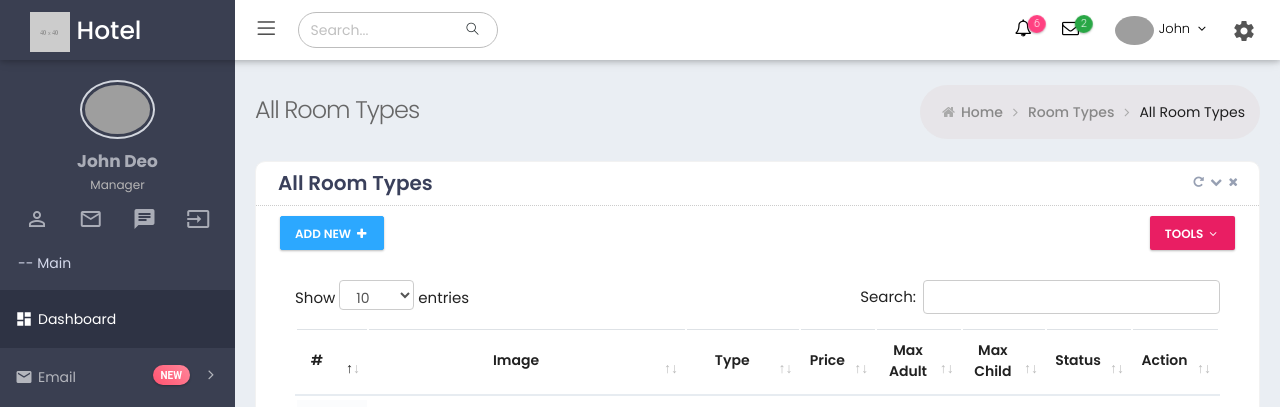
After one commit to susleo/hotel, a Laravel app: page /room_type in a window 1280 px wide. The commit adds this page. Shown: the top 407 px of the page. Run offline with Laravel 8, Linux system fonts and the light colour scheme; data comes from the database, SQL or seed files in the repository; lists and menus that the app fills with data are empty; grey boxes are pictures that could not be loaded.

Commit message:
I don't Know

```diff
--- /dev/null
+++ b/app/Http/Controllers/RoomTypeController.php
@@ -0,0 +1,112 @@
+<?php
+
+namespace App\Http\Controllers;
+
+use App\Http\Requests\RoomType\CreateRoomTypeRequest;
+use App\Image;
+use App\RoomType;
+use Illuminate\Http\Request;
+
+class RoomTypeController extends Controller
+{
+    /**
+     * Display a listing of the resource.
+     *
+     * @return \Illuminate\Http\Response
+     */
+    public function index()
+    {
+        //
+        return view('backend.room_type.index')
+            ->with('room_types',RoomType::all());
+    }
+
+    /**
+     * Show the form for creating a new resource.
+     *
+     * @return \Illuminate\Http\Response
+     */
+    public function create()
+    {
+        //
+        return view('backend.room_type.add');
+    }
+
+    /**
+     * Store a newly created resource in storage.
+     *
+     * @param  \Illuminate\Http\Request  $request
+     * @return \Illuminate\Http\Response
+     */
+    public function store(CreateRoomTypeRequest $request)
+    {
+        //
+          $data = [
+              'room_type'=>$request->room_type,
+              'description'=>$request->description,
+              'max_adults'=>$request->max_adults,
+              'max_children'=>$request->max_children,
+              'price'=>$request->price,
+              'status'=>true,
+          ];
+
+           $room_type =  RoomType::create($data);
+
+        if ($image = $request->file('image')) {
+            foreach ($image as $files) {
+                $destinationPath = public_path('storage/images/room_types'); // upload path
+                $profileImage = date('YmdHis') . "." . $files->getClientOriginalExtension();
+                $files->move($destinationPath, $profileImage);
+                $insert[]['image'] = "$profileImage";
+            }
+        }
+
+        $check = $room_type->Image::insert($insert);
+
+    }
+
+    /**
+     * Display the specified resource.
+     *
+     * @param  int  $id
+     * @return \Illuminate\Http\Response
+     */
+    public function show($id)
+    {
+        //
+    }
+
+    /**
+     * Show the form for editing the specified resource.
+     *
+     * @param  int  $id
+     * @return \Illuminate\Http\Response
+     */
+    public function edit($id)
+    {
+        //
+    }
+
+    /**
+     * Update the specified resource in storage.
+     *
+     * @param  \Illuminate\Http\Request  $request
+     * @param  int  $id
+     * @return \Illuminate\Http\Response
+     */
+    public function update(Request $request, $id)
+    {
+        //
+    }
+
+    /**
+     * Remove the specified resource from storage.
+     *
+     * @param  int  $id
+     * @return \Illuminate\Http\Response
+     */
+    public function destroy($id)
+    {
+        //
+    }
+}
--- /dev/null
+++ b/app/Image.php
@@ -0,0 +1,14 @@
+<?php
+
+namespace App;
+
+use Illuminate\Database\Eloquent\Model;
+
+class Image extends Model
+{
+    //
+    public function RoomType(){
+
+        return $this->belongsTo(RoomType::class,'room_type_id');
+    }
+}
--- /dev/null
+++ b/app/RoomType.php
@@ -0,0 +1,18 @@
+<?php
+
+namespace App;
+
+use Illuminate\Database\Eloquent\Model;
+
+class RoomType extends Model
+{
+    //
+
+    protected $guarded = [];
+
+    public function images(){
+
+        return $this->hasMany(Image::class);
+    }
+
+}
--- a/database/seeds/DatabaseSeeder.php
+++ b/database/seeds/DatabaseSeeder.php
@@ -1,6 +1,7 @@
 <?php
 
 use App\Guest;
+use App\Image;
 use Illuminate\Database\Seeder;
 
 class DatabaseSeeder extends Seeder
@@ -15,6 +16,10 @@ class DatabaseSeeder extends Seeder
         // $this->call(UserSeeder::class);
 //  $guests = factory(App\Guest::class,10)->make();
         factory(App\Guest::class, 15)->create();
+        factory(App\RoomType::class, 5)->create();
+        factory(App\Image::class, 5)->create();
+        factory(App\Room::class, 20)->create();
+
 //        $users = factory(App\User::class, 3)->make();
     }
 }
--- a/public/backend/assets/plugins/dropzone/dropzone-call.js
+++ b/public/backend/assets/plugins/dropzone/dropzone-call.js
@@ -3,7 +3,7 @@
    $(document).ready(function () {
         $("#id_dropzone").dropzone({
             maxFiles: 2000,
-            url: "/ajax_file_upload_handler/",
+            url: "ajax_file_upload_handler/",
             success: function (file, response) {
                 console.log(response);
             }
--- a/resources/views/backend/inc/footer.blade.php
+++ b/resources/views/backend/inc/footer.blade.php
@@ -26,10 +26,8 @@
 <script src="{{asset('backend/assets/plugins/material/material.min.js')}}"></script>
 <!-- animation -->
 <script src="{{asset('backend/assets/js/pages/ui/animations.js')}}" ></script>
-<!-- morris chart -->
-<script src="{{asset('backend/assets/plugins/morris/morris.min.js')}}" ></script>
-<script src="{{asset('backend/assets/plugins/morris/raphael-min.js')}}" ></script>
-<script src="{{asset('backend/assets/js/pages/chart/morris/morris_home_data.js')}}" ></script>
+
+
 <!-- end js include path -->
 
 <!-- specific page js -->
--- a/resources/views/backend/inc/sidebar.blade.php
+++ b/resources/views/backend/inc/sidebar.blade.php
@@ -37,25 +37,11 @@
                     <span>-- Main</span>
                 </li>
                 <li class="nav-item start active">
-                    <a href="#" class="nav-link nav-toggle">
+                    <a href="{{route('adminhome')}}" class="nav-link nav-toggle">
                         <i class="material-icons">dashboard</i>
                         <span class="title">Dashboard</span>
                         <span class="selected"></span>
-                        <span class="arrow open"></span>
                     </a>
-                    <ul class="sub-menu">
-                        <li class="nav-item active">
-                            <a href="index.html" class="nav-link ">
-                                <span class="title">Dashboard 1</span>
-                                <span class="selected"></span>
-                            </a>
-                        </li>
-                        <li class="nav-item ">
-                            <a href="dashboard2.html" class="nav-link ">
-                                <span class="title">Dashboard 2</span>
-                            </a>
-                        </li>
-                    </ul>
                 </li>
                 <li class="nav-item">
                     <a href="#" class="nav-link nav-toggle">
@@ -109,18 +95,18 @@
                 <li class="nav-item">
                     <a href="#" class="nav-link nav-toggle">
                         <i class="material-icons">vpn_key</i>
-                        <span class="title">Rooms</span>
+                        <span class="title">Rooms Type</span>
                         <span class="arrow"></span>
                     </a>
                     <ul class="sub-menu">
                         <li class="nav-item">
-                            <a href="add_room.html" class="nav-link ">
-                                <span class="title">Add Room Details</span>
+                            <a href="{{route('room_type.index')}}" class="nav-link ">
+                                <span class="title">View All Rooms Type</span>
                             </a>
                         </li>
                         <li class="nav-item">
-                            <a href="all_rooms.html" class="nav-link ">
-                                <span class="title">View All Rooms</span>
+                            <a href="{{route('room_type.create')}}" class="nav-link ">
+                                <span class="title">Add Room Type</span>
                             </a>
                         </li>
                         <li class="nav-item">
--- a/resources/views/backend/inc/top_link.blade.php
+++ b/resources/views/backend/inc/top_link.blade.php
@@ -14,8 +14,7 @@
     <!--bootstrap -->
     <link href="{{asset('backend/assets/plugins/bootstrap/css/bootstrap.min.css')}}" rel="stylesheet" type="text/css" />
     <link href="{{asset('backend/assets/plugins/summernote/summernote.css')}}" rel="stylesheet">
-    <!-- morris chart -->
-    <link href="{{asset('backend/assets/plugins/morris/morris.css')}}" rel="stylesheet" type="text/css" />
+
     <!-- Material Design Lite CSS -->
     <link rel="stylesheet" href="{{asset('backend/assets/plugins/material/material.min.css')}}">
     <link rel="stylesheet" href="{{asset('backend/assets/css/material_style.css')}}">
--- /dev/null
+++ b/resources/views/backend/room_type/index.blade.php
@@ -0,0 +1,139 @@
+@extends('backend.layouts.app')
+
+@section('css')
+    <!-- data tables -->
+    <link href="{{asset('backend/assets/plugins/datatables/plugins/bootstrap/dataTables.bootstrap4.min.css')}}" rel="stylesheet" type="text/css"/>
+    @endsection
+<style>
+    .small-img{
+        height:100px;
+        width: 300px;
+    }
+</style>
+@section('body')
+{{--    {{dd($room_types->rtImages)}}--}}
+    <!-- start page content -->
+    <div class="page-content-wrapper">
+        <div class="page-content">
+            <div class="page-bar">
+                <div class="page-title-breadcrumb">
+                    <div class=" pull-left">
+                        <div class="page-title">All Room Types</div>
+                    </div>
+                    <ol class="breadcrumb page-breadcrumb pull-right">
+                        <li><i class="fa fa-home"></i>&nbsp;<a class="parent-item" href="{{route('adminhome')}}">Home</a>&nbsp;<i class="fa fa-angle-right"></i>
+                        </li>
+                        <li><a class="parent-item" href="{{route('room_type.index')}}">Room Types</a>&nbsp;<i class="fa fa-angle-right"></i>
+                        </li>
+                        <li class="active">All Room Types</li>
+                    </ol>
+                </div>
+            </div>
+            <div class="row">
+                <div class="col-md-12">
+                    <div class="card card-box">
+                        <div class="card-head">
+                            <header>All Room Types</header>
+                            <div class="tools">
+                                <a class="fa fa-repeat btn-color box-refresh" href="javascript:;"></a>
+                                <a class="t-collapse btn-color fa fa-chevron-down" href="javascript:;"></a>
+                                <a class="t-close btn-color fa fa-times" href="javascript:;"></a>
+                            </div>
+                        </div>
+                        <div class="card-body ">
+                            <div class="row p-b-20">
+                                <div class="col-md-6 col-sm-6 col-6">
+                                    <div class="btn-group">
+                                        <a href="add_room.html" id="addRow" class="btn btn-info">
+                                            Add New <i class="fa fa-plus"></i>
+                                        </a>
+                                    </div>
+                                </div>
+                                <div class="col-md-6 col-sm-6 col-6">
+                                    <div class="btn-group pull-right">
+                                        <a class="btn deepPink-bgcolor  btn-outline dropdown-toggle" data-toggle="dropdown">Tools
+                                            <i class="fa fa-angle-down"></i>
+                                        </a>
+                                        <ul class="dropdown-menu pull-right">
+                                            <li>
+                                                <a href="javascript:;">
+                                                    <i class="fa fa-print"></i> Print </a>
+                                            </li>
+                                            <li>
+                                                <a href="javascript:;">
+                                                    <i class="fa fa-file-pdf-o"></i> Save as PDF </a>
+                                            </li>
+                                            <li>
+                                                <a href="javascript:;">
+                                                    <i class="fa fa-file-excel-o"></i> Export to Excel </a>
+                                            </li>
+                                        </ul>
+                                    </div>
+                                </div>
+                            </div>
+                            <div class="table-scrollable">
+                                <table class="table table-hover table-checkable order-column full-width" id="example4">
+                                    <thead>
+                                    <tr>
+                                        <th class="center"> # </th>
+                                        <th class="center"> Image </th>
+                                        <th class="center"> Type </th>
+                                        <th class="center"> Price </th>
+                                        <th class="center"> Max Adult </th>
+                                        <th class="center"> Max Child </th>
+                                        <th class="center"> Status </th>
+                                        <th class="center"> Action </th>
+                                    </tr>
+                                    </thead>
+                                    <tbody>
+                                    @php $i = 1 @endphp
+                                    @foreach($room_types as $rt)
+{{--                                       {{ ($images =$rt->images->where('status', 1))}}--}}
+                                          @foreach($rt->images->where('status', 1) as $imd)
+                                    <tr class="odd gradeX">
+                                        <td class="center">{{$i}}</td>
+                                        <td>
+                                            <img src="storage/images/room_types/{{$imd->image}}" alt="Images" class="small-img" >
+                                        </td>
+                                        <td class="center">{{$rt->room_type}}</td>
+                                        <td class="center">{{$rt->price}}</td>
+                                        <td class="center">{{$rt->max_adults}} </td>
+                                        <td class="center">{{$rt->max_children}}</td>
+                                        <td class="center">
+                                            @if($rt->status)
+                                            <span class="label label-sm label-success">Active </span>
+                                            @else
+                                            <span class="label label-sm label-danger">InActive </span>
+                                            @endif
+                                        </td>
+                                        <td class="center">
+                                            <a href="edit_room.html" class="btn btn-tbl-edit btn-xs">
+                                                <i class="fa fa-pencil"></i>
+                                            </a>
+                                            <a class="btn btn-tbl-delete btn-xs">
+                                                <i class="fa fa-trash-o "></i>
+                                            </a>
+                                        </td>
+                                    </tr>
+                                        @php $i++ @endphp
+                                          @endforeach
+                                        @endforeach
+                                    </tbody>
+                                </table>
+                            </div>
+                        </div>
+                    </div>
+                </div>
+            </div>
+        </div>
+    </div>
+    <!-- end page content -->
+
+    @endsection
+
+@section('js')
+    <!-- data tables -->
+    <script src="{{asset('backend/assets/plugins/datatables/jquery.dataTables.min.js')}}" ></script>
+    <script src="{{asset('backend/assets/plugins/datatables/plugins/bootstrap/dataTables.bootstrap4.min.js')}}" ></script>
+    <script src="{{asset('backend/assets/js/pages/table/table_data.js')}}" ></script>
+    @endsection
--- a/routes/web.php
+++ b/routes/web.php
@@ -22,3 +22,5 @@ Auth::routes();
 Route::get('/home', 'HomeController@index')->name('home');
 
 Route::get('/admin','AdminController@index')->name('adminhome');
+
+Route::resource('/room_type','RoomTypeController');
```
Also changed, not shown: app/Http/Requests/RoomType/CreateRoomTypeRequest.php (added, +33 -0 lines), app/Room_Type.php (deleted, +0 -10 lines), database/factories/Room_Factory.php (added, +19 -0 lines), database/factories/Room_Type_Factory.php (added, +18 -0 lines), database/factories/Room_Type_Image_Factory.php (added, +20 -0 lines), resources/views/backend/index.blade.php (+11 -1 lines), resources/views/backend/room_type/add.blade.php (added, +132 -0 lines), database/migrations/2020_05_07_095711_create_room_types_table.php, database/migrations/2020_05_07_113408_create_rooms_table.php (added), database/migrations/2020_05_07_113534_create_images_table.php.
